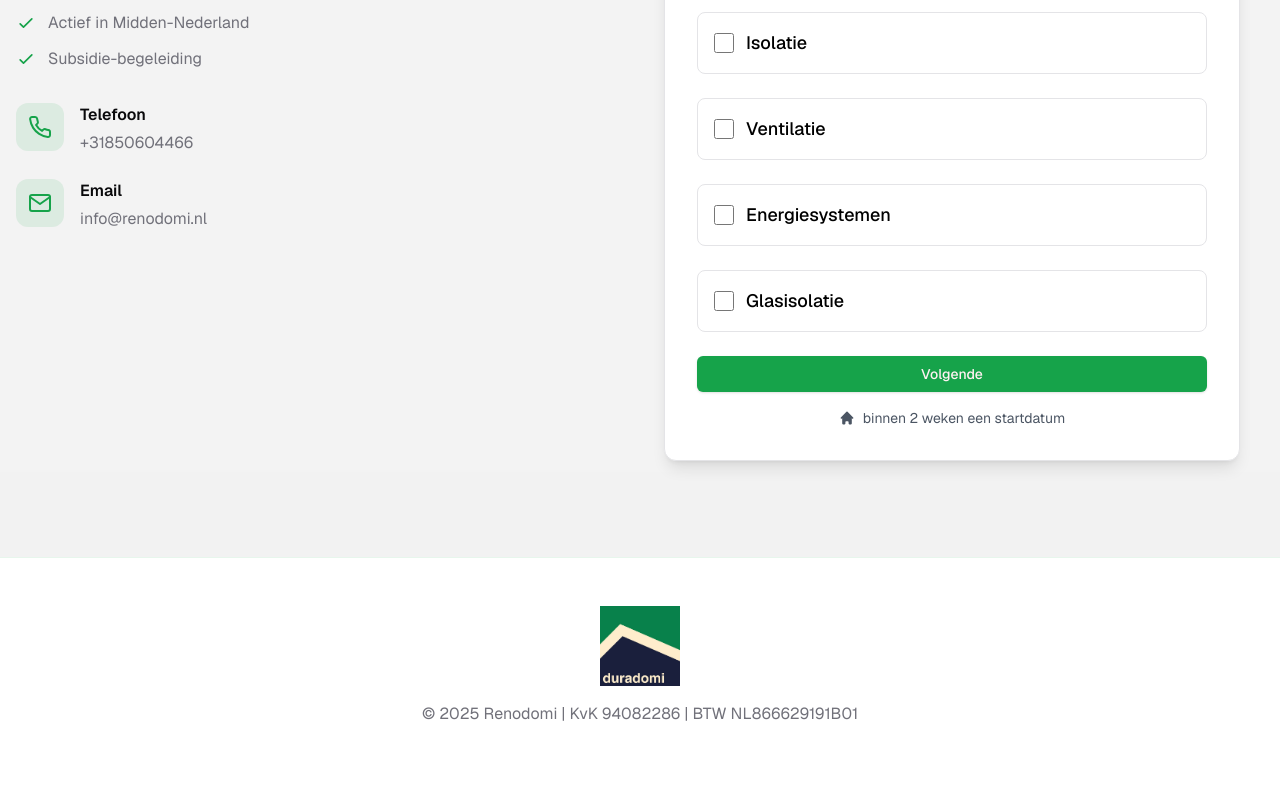
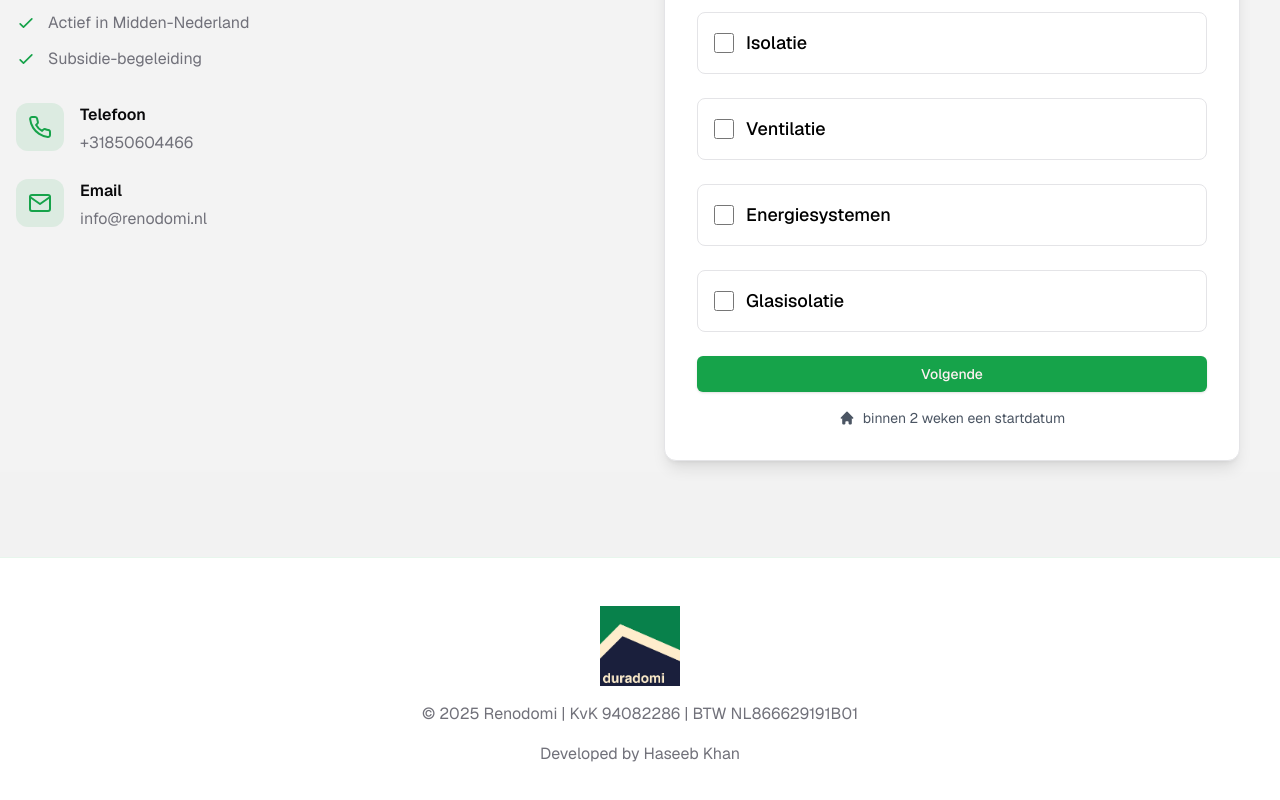
Before and after one commit to Haseeb-WebDeveloper/Duradomi-Home-Improvement-Company, a Next.js app: page / in a window 1280 px wide. Shown: the part 5117-5917 px from the top of the page. Before the commit the page ends 5891 px from the top, so only its background shows below. Built offline with nearby package versions, Linux system fonts and the light colour scheme.

Commit message:
footer chnaged

```diff
--- a/src/components/layout/footer.tsx
+++ b/src/components/layout/footer.tsx
@@ -27,6 +27,11 @@ export function Footer() {
           <div className="text-muted-foreground space-y-2">
             <p>© 2025 Renodomi | KvK 94082286 | BTW NL866629191B01</p>
           </div>
+          <div className="text-muted-foreground">
+              <Link className="hover:underline hover:text-primary" href="https://haseebkhan.online/" target="_blank" rel="noopener noreferrer">
+                <p>Developed by Haseeb Khan</p>
+              </Link>
+            </div>
         </div>
 
       </div>
```
Also changed, not shown: 1 other file (tests, documents, lock files or other folders).
